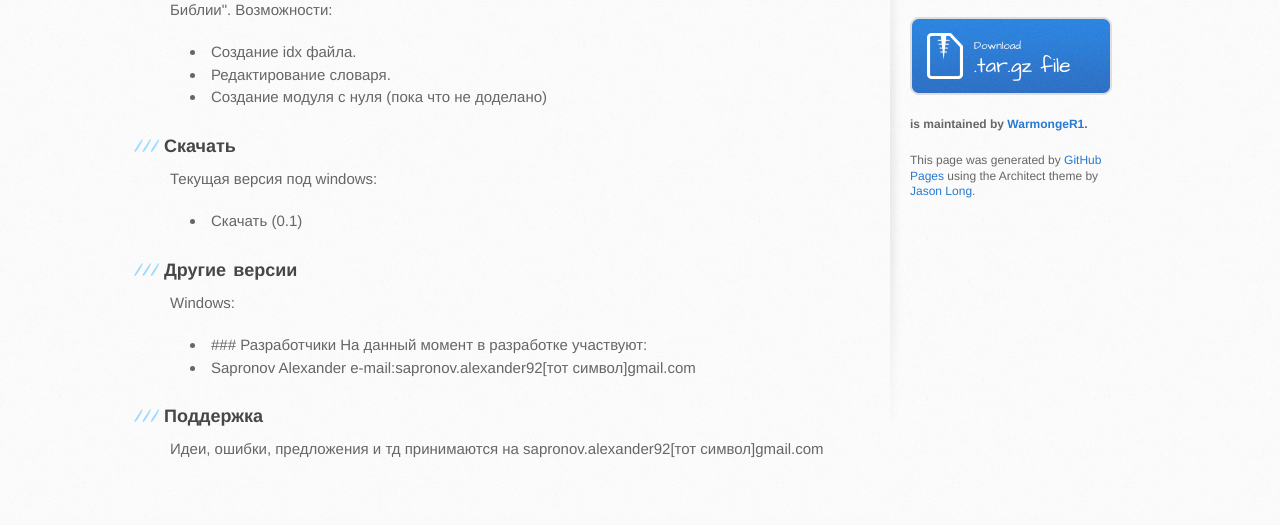
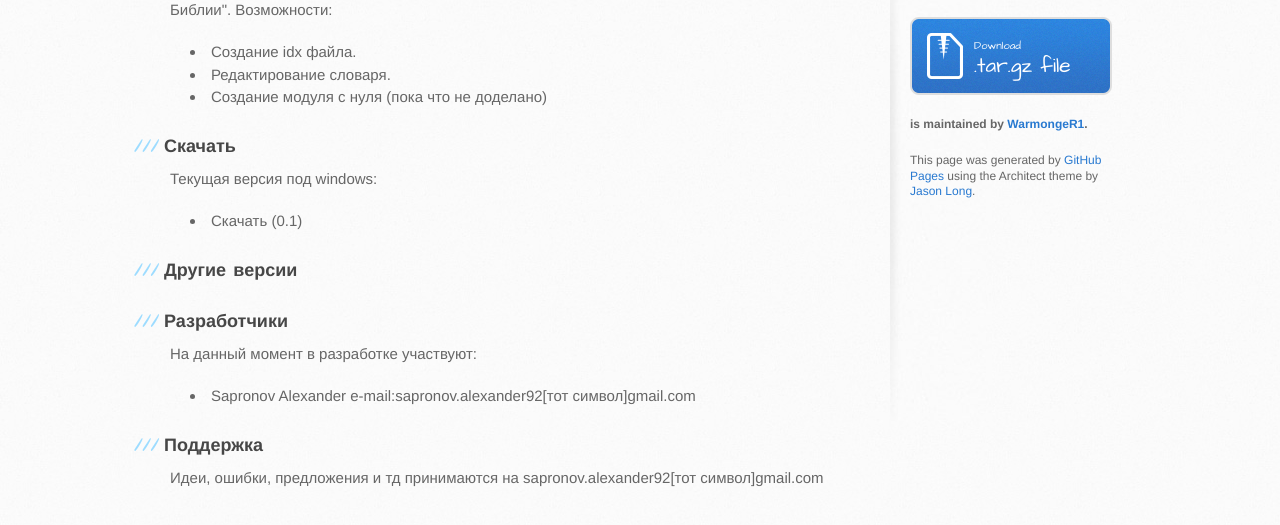
Before and after one commit to WarmongeR1/QDict4BQ6, a plain HTML site: page index.html in a window 1280 px wide. Shown: the part 281-806 px from the top of the page. Drawn offline with Linux system fonts and the light colour scheme.

Commit message:
Create gh-pages branch via GitHub

```diff
--- a/index.html
+++ b/index.html
@@ -45,12 +45,11 @@
 <li>Скачать (0.1)</li>
 </ul><h3>Другие версии</h3>
 
-<p>Windows:</p>
+<h3>Разработчики</h3>
+
+<p>На данный момент в разработке участвуют:</p>
 
 <ul>
-<li>
-### Разработчики
-На данный момент в разработке участвуют:</li>
 <li>Sapronov Alexander  e-mail:sapronov.alexander92[тот символ]gmail.com</li>
 </ul><h3>Поддержка</h3>
 
--- a/params.json
+++ b/params.json
@@ -1 +1 @@
-{"body":"### QDict4BQ6\r\n\r\nQDict4BQ6 - кроссплатформенная программа для создание idx файла для словаря \"Цитата из Библии\".\r\nВозможности:\r\n* Создание idx файла.\r\n* Редактирование словаря.\r\n* Создание модуля с нуля (пока что не доделано)\r\n\r\n### Скачать\r\nТекущая версия под windows:\r\n* Скачать (0.1)\r\n\r\n### Другие версии\r\nWindows:\r\n* \r\n### Разработчики\r\nНа данный момент в разработке участвуют:\r\n* Sapronov Alexander  e-mail:sapronov.alexander92[тот символ]gmail.com\r\n\r\n### Поддержка\r\nИдеи, ошибки, предложения и тд принимаются на sapronov.alexander92[тот символ]gmail.com","note":"Don't delete this file! It's used internally to help with page regeneration.","tagline":"","name":"QDict4BQ6","google":""}
+{"tagline":"","body":"### QDict4BQ6\r\n\r\nQDict4BQ6 - кроссплатформенная программа для создание idx файла для словаря \"Цитата из Библии\".\r\nВозможности:\r\n* Создание idx файла.\r\n* Редактирование словаря.\r\n* Создание модуля с нуля (пока что не доделано)\r\n\r\n### Скачать\r\nТекущая версия под windows:\r\n* Скачать (0.1)\r\n\r\n### Другие версии\r\n\r\n### Разработчики\r\nНа данный момент в разработке участвуют:\r\n* Sapronov Alexander  e-mail:sapronov.alexander92[тот символ]gmail.com\r\n\r\n### Поддержка\r\nИдеи, ошибки, предложения и тд принимаются на sapronov.alexander92[тот символ]gmail.com","note":"Don't delete this file! It's used internally to help with page regeneration.","name":"QDict4BQ6","google":""}
```
